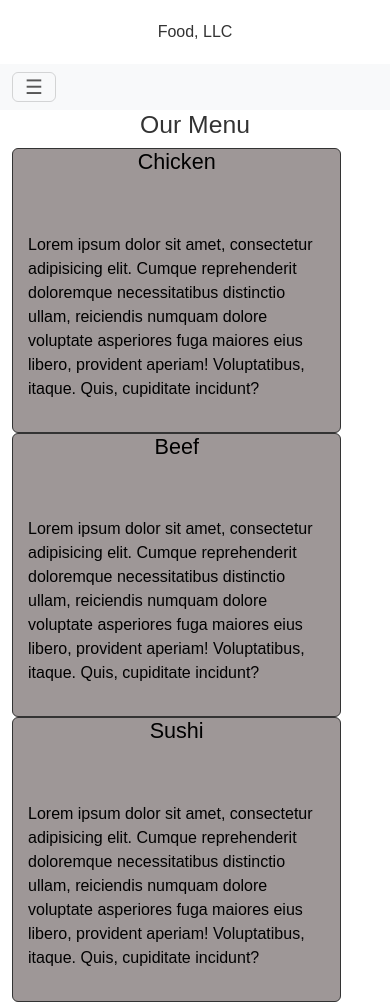
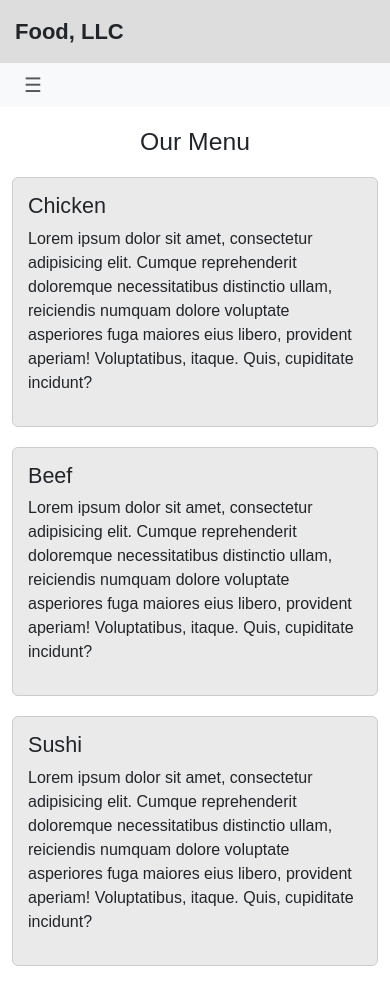
Before and after one commit to Muhammad-Abdullah-Bilal/Module3CodingAssignmentSolution, a plain HTML site: page index.html in a window 390 px wide. Drawn offline with nearby package versions, Linux system fonts and the light colour scheme.

Commit message:
Update style.css

```diff
--- a/style.css
+++ b/style.css
@@ -1,74 +1,22 @@
-* {
-    box-sizing: border-box;
-    margin: 0;
-    padding: 0;
-}
-
-body {
-    font-family: Arial, sans-serif;
-    background-color: #fff;
-    color: #333;
-    text-align: center;
-}
-
-header {
-    padding: 20px;
-}
-
-.menu {
-    display: flex;
-    flex-wrap: wrap;
-    justify-content: center;
-    gap: 20px;
-    padding: 20px;
-}
-
-.card {
-    border: 1px solid #333;
-    width: 30%;
-    min-width: 250px;
-    color: black;
-    background-color: #9e9797;
-    position: relative;
-}
-
-.card-title {
-    position: absolute;
-    top: 0;
-    right: 0;
-    padding: 5px 15px;
-    font-weight: bold;
-    border-left: 1px solid #333;
-    border-bottom: 1px solid #333;
-}
-
-.chicken {
-    background-color: #f2b5b0;
-}
-
-.beef {
-    background-color: #d9534f;
-    color: white;
-}
-
-.sushi {
-    background-color: #d2b48c;
-}
-
-.card p {
-    padding: 50px 15px 15px 15px;
-    text-align: left;
-}
-
-/* Responsive */
-@media (max-width: 768px) {
+ body {
+      font-family: Arial, sans-serif;
+    }
+    header {
+      background-color: #ddd;
+      padding: 15px;
+      font-size: 22px;
+      font-weight: bold;
+    }
+    h2 {
+      text-align: center;
+      margin: 20px 0;
+    }
     .card {
-        width: 45%;
+      background-color: #eaeaea;
+      border: 1px solid #ccc;
+      padding: 15px;
+      margin-bottom: 20px;
     }
-}
-
-@media (max-width: 500px) {
-    .card {
-        width: 90%;
+    .navbar-toggler {
+      border: none;
     }
-}
```
